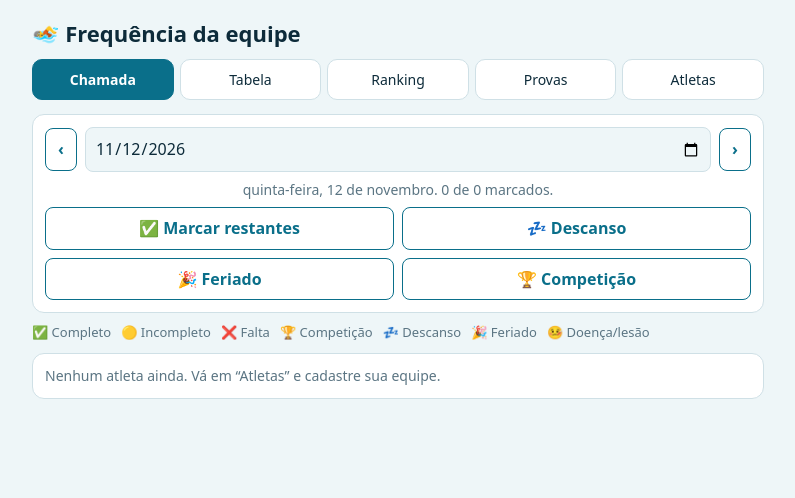
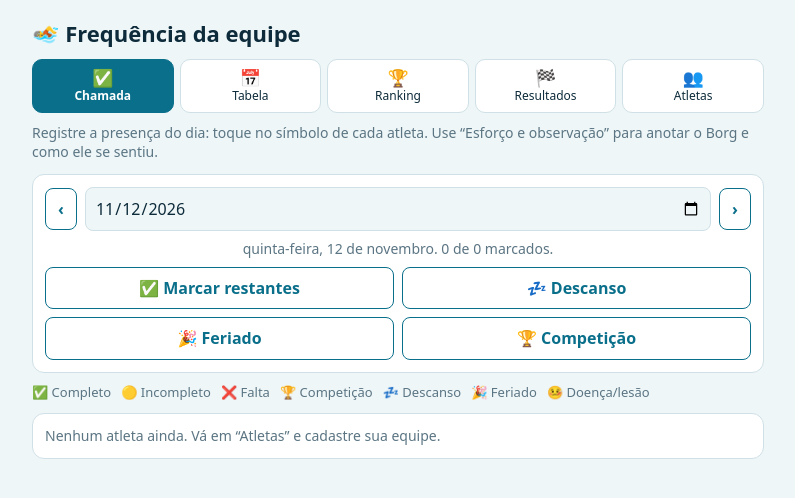
Before and after one commit to ViniGoulart95/frequ-ncia, a plain HTML site: page index.html in a window 1280 px wide. Shown: the whole page, without its empty margins (242-1037 px from the left). Drawn offline with Linux system fonts and the light colour scheme.

Commit message:
Add files via upload

```diff
--- a/index.html
+++ b/index.html
@@ -19,7 +19,7 @@ html{scroll-padding-top:env(safe-area-inset-top,0px)}
 body{margin:0 auto;background:var(--bg);color:var(--fg);font:16px/1.4 "Avenir Next",system-ui,-apple-system,"Segoe UI",sans-serif;max-width:760px;padding:12px 14px 40px}
 h1{font-size:22px;margin:6px 0 10px}
 nav{display:flex;gap:6px;margin-bottom:14px}
-nav button{flex:1;padding:10px 2px;border:1px solid var(--bd);background:var(--card);color:var(--fg);border-radius:10px;font:inherit;font-size:14px}
+nav button{flex:1;padding:7px 1px;border:1px solid var(--bd);background:var(--card);color:var(--fg);border-radius:10px;font:inherit;font-size:12px}
 nav button.on{background:var(--ac);color:var(--acfg);border-color:var(--ac);font-weight:600}
 .card{background:var(--card);border:1px solid var(--bd);border-radius:12px;padding:12px;margin-bottom:10px}
 input,select,textarea{font:inherit;color:var(--fg);background:var(--bg);border:1px solid var(--bd);border-radius:8px;padding:9px;width:100%}
@@ -79,7 +79,7 @@ function fp(p){return p===null?'-':p.toFixed(1).replace('.',',')+'%'}
 function cut(s,n){return s.length>n?s.slice(0,n-1)+'.':s}
 var tab='chamada',date=ds(new Date()),per='ano',year=new Date().getFullYear(),mon=date.slice(0,7),openId=null,viewId=null,backTab='atletas';
 var BL=['','Muito leve','Leve','Moderado','Um pouco forte','Forte','Forte','Muito forte','Muito forte','Quase máximo','Máximo'];
-var TABS=[['chamada','Chamada'],['tabela','Tabela'],['rank','Ranking'],['provas','Provas'],['atletas','Atletas']];
+var TABS=[['chamada','Chamada','✅'],['tabela','Tabela','📅'],['rank','Ranking','🏆'],['provas','Resultados','🏁'],['atletas','Atletas','👥']];
 
 function shift(n){var d=pd(date);d.setDate(d.getDate()+n);date=ds(d);render()}
 function setCode(id,k){var d=S.r[date]||(S.r[date]={});if(d[id]===k)delete d[id];else d[id]=k;if(!Object.keys(d).length)delete S.r[date];save();render()}
@@ -108,7 +108,7 @@ function histRows(id){
 function athleteView(){
   var a=S.a.find(function(x){return x.id===viewId});if(!a){tab='atletas';return ''}
   var r=stats(inPer).filter(function(x){return x.a.id===a.id})[0],ev=histRows(a.id);
-  var h='<div class="row" style="margin-bottom:10px"><button class="btn ghost" onclick="tab=backTab;render()">‹ Voltar</button><div class="name grow" style="margin:0;font-size:18px">'+esc(a.name)+'</div><button class="btn" onclick="pdfAthlete()">PDF</button></div>';
+  var h='<div class="row" style="margin-bottom:10px"><button class="btn ghost" onclick="tab=backTab;render()">‹ Voltar</button><div class="grow"><div class="name" style="margin:0;font-size:18px">'+esc(a.name)+'</div><div class="mut">'+catTxt(a.b)+'</div></div><button class="btn" onclick="pdfAthlete()">PDF</button></div>';
   h+='<div class="card"><div class="row"><select onchange="per=this.value;render()" style="flex:2">'+perOpts()+'</select><input type="number" value="'+year+'" style="flex:1" onchange="year=+this.value||year;render()"></div>';
   h+='<div style="margin-top:10px"><b>Frequência: '+fp(r.p)+'</b> &nbsp; <span class="mut">'+r.s.C+' ✅ '+r.s.I+' 🟡 '+r.s.F+' ❌ '+r.s.S+' 🤒</span></div>';
   h+='<div class="mut">Borg médio: '+(r.bm===null?'-':r.bm.toFixed(1).replace('.',','))+'</div></div>';
@@ -139,7 +139,18 @@ function pdfAthlete(){
     P.l(40,y+hh,555,y+hh);y+=hh});
   sharePDF(P.out(),'frequencia-'+a.name.toLowerCase().normalize('NFD').replace(/[\u0300-\u036f]/g,'').replace(/[^a-z0-9]+/g,'-')+'-'+(per==='ano'?year:year+'-T'+per)+'.pdf');
 }
-function addAthlete(){var el=document.getElementById('nm');var n=el.value.trim();if(!n)return;S.a.push({id:'a'+Date.now().toString(36)+Math.random().toString(36).slice(2,5),name:n});S.a.sort(function(x,y){return x.name.localeCompare(y.name,'pt-BR')});save();render()}
+var CATS=[[8,'Pré-mirim'],[9,'Mirim I'],[10,'Mirim II'],[11,'Petiz I'],[12,'Petiz II'],[13,'Infantil I'],[14,'Infantil II'],[15,'Juvenil I'],[16,'Juvenil II'],[17,'Júnior I'],[18,'Júnior II'],[19,'Júnior II']];
+function age(b,yr){return b?(yr||new Date().getFullYear())-Number(b.slice(0,4)):null}
+function catOf(b,yr){var a=age(b,yr);if(a===null||isNaN(a))return '';if(a<8)return 'Abaixo de 8 anos';if(a>=20)return 'Sênior';for(var i=0;i<CATS.length;i++)if(CATS[i][0]===a)return CATS[i][1];return ''}
+function catTxt(b,yr){var a=age(b,yr);return a===null||isNaN(a)?'':catOf(b,yr)+' · '+a+' anos'}
+var EA=null;
+function editA(id){var a=S.a.find(function(x){return x.id===id});EA={id:id,n:a.name,b:a.b||''};render();window.scrollTo(0,0)}
+function saveA(){if(!EA.n.trim())return alert('Informe o nome.');var a=S.a.find(function(x){return x.id===EA.id});a.name=EA.n.trim();a.b=EA.b||'';S.a.sort(function(x,y){return x.name.localeCompare(y.name,'pt-BR')});EA=null;save();render()}
+var TIPS={chamada:'Registre a presença do dia: toque no símbolo de cada atleta. Use “Esforço e observação” para anotar o Borg e como ele se sentiu.',tabela:'Quadro do mês: cada linha é um atleta e cada coluna um dia, com o % de frequência no final.',rank:'Os atletas mais assíduos do ano ou do trimestre. Toque num nome para ver o atleta.',atletas:'Cadastre seus atletas com a data de nascimento: a categoria é calculada sozinha. Toque em Histórico para ver cada um.'};
+function tipFor(){
+  if(tab==='provas'){if(F||EF||pview==='evento')return '';return pview==='geral'?'Evolução do tempo final de um atleta ao longo do ano e as melhores marcas dele.':'Cada competição é um evento: abra um para lançar os tempos e as parciais dos atletas.'}
+  return TIPS[tab]||''}
+function addAthlete(){var el=document.getElementById('nm');var n=el.value.trim();if(!n)return;S.a.push({id:'a'+Date.now().toString(36)+Math.random().toString(36).slice(2,5),name:n,b:(document.getElementById('nb')||{}).value||''});S.a.sort(function(x,y){return x.name.localeCompare(y.name,'pt-BR')});save();render()}
 function delAthlete(id){var a=S.a.find(function(x){return x.id===id});if(!confirm('Remover '+a.name+' e todo o histórico dele?'))return;S.a=S.a.filter(function(x){return x.id!==id});S.p=S.p.filter(function(r){return r.a!==id});for(var dt in S.r){delete S.r[dt][id];if(!Object.keys(S.r[dt]).length)delete S.r[dt]}for(var dn in S.n){delete S.n[dn][id];if(!Object.keys(S.n[dn]).length)delete S.n[dn]}save();render()}
 
 function stats(f){
@@ -330,7 +341,7 @@ function pTab(){
   if(F)return pForm();
   if(pview==='evento'&&S.e.some(function(e){return e.id===curE}))return pEvent();
   if(pview!=='geral')pview='lista';
-  return '<div class="g2" style="margin-bottom:10px"><button class="btn'+(pview==='lista'?'':' ghost')+'" onclick="pview=\'lista\';render()">Competições</button><button class="btn'+(pview==='geral'?'':' ghost')+'" onclick="pview=\'geral\';render()">Geral</button></div>'+(pview==='geral'?pGeral():pHome())}
+  return '<div class="g2" style="margin-bottom:10px"><button class="btn'+(pview==='lista'?'':' ghost')+'" onclick="pview=\'lista\';render()">Competições</button><button class="btn'+(pview==='geral'?'':' ghost')+'" onclick="pview=\'geral\';render()">Evolução</button></div>'+(pview==='geral'?pGeral():pHome())}
 function pHome(){
   var h='<button class="btn" style="width:100%;margin-bottom:10px" onclick="newE()">+ Adicionar evento</button>';
   if(!S.e.length)return h+'<div class="card mut">Nenhum evento ainda. Toque em “Adicionar evento” para cadastrar uma competição e depois lance os resultados dos atletas nela.</div>';
@@ -384,7 +395,7 @@ function pGeral(){
 
 /* ---------- Telas ---------- */
 function render(){
-  document.getElementById('nav').innerHTML=TABS.map(function(t){return '<button class="'+((tab==='atleta'?backTab:tab)===t[0]?'on':'')+'" onclick="tab=\''+t[0]+'\';render()">'+t[1]+'</button>'}).join('');
+  document.getElementById('nav').innerHTML=TABS.map(function(t){return '<button class="'+((tab==='atleta'?backTab:tab)===t[0]?'on':'')+'" onclick="tab=\''+t[0]+'\';render()"><span style="font-size:17px;display:block;line-height:1.25">'+t[2]+'</span>'+t[1]+'</button>'}).join('');
   var h='';
   if(tab==='chamada'){
     var lab=pd(date).toLocaleDateString('pt-BR',{weekday:'long',day:'numeric',month:'long'});
@@ -396,7 +407,7 @@ function render(){
     if(!S.a.length)h+='<div class="card mut">Nenhum atleta ainda. Vá em “Atletas” e cadastre sua equipe.</div>';
     S.a.forEach(function(a){
       var cur=dr[a.id];
-      h+='<div class="card"><div class="name" style="cursor:pointer" onclick="openAthlete(\''+a.id+'\')">'+esc(a.name)+' <span class="mut">›</span></div><div class="sym">'+KEYS.map(function(k){return '<button class="'+(cur===k?'on':'')+'" aria-label="'+SYM[k][1]+'" onclick="setCode(\''+a.id+'\',\''+k+'\')">'+SYM[k][0]+'</button>'}).join('')+'</div>'+detPanel(a)+'</div>';
+      h+='<div class="card"><div class="name" style="cursor:pointer" onclick="openAthlete(\''+a.id+'\')">'+esc(a.name)+(a.b?' <span class="mut" style="font-weight:400">· '+catOf(a.b)+'</span>':'')+' <span class="mut">›</span></div><div class="sym">'+KEYS.map(function(k){return '<button class="'+(cur===k?'on':'')+'" aria-label="'+SYM[k][1]+'" onclick="setCode(\''+a.id+'\',\''+k+'\')">'+SYM[k][0]+'</button>'}).join('')+'</div>'+detPanel(a)+'</div>';
     });
   }
   if(tab==='tabela'){
@@ -426,7 +437,7 @@ function render(){
     else{h+='<div class="card">';
       var medals=['🥇','🥈','🥉'];
       rows.forEach(function(r,i){
-        h+='<div class="rk" style="cursor:pointer" onclick="openAthlete(\''+r.a.id+'\')"><div class="pos">'+(r.p!==null&&i<3?medals[i]:i+1)+'</div><div class="grow"><div class="name" style="margin:0">'+esc(r.a.name)+'</div><div class="mut">'+r.s.C+' ✅ &nbsp;'+r.s.I+' 🟡 &nbsp;'+r.s.F+' ❌ &nbsp;'+r.s.P+' 🏆'+(r.s.S?' &nbsp;'+r.s.S+' 🤒':'')+(r.bm!==null?' &nbsp;Borg '+r.bm.toFixed(1).replace('.',','):'')+'</div>'+(r.p!==null?'<div class="bar"><i style="width:'+r.p+'%"></i></div>':'')+'</div><div class="pct">'+fp(r.p)+'</div></div>';
+        h+='<div class="rk" style="cursor:pointer" onclick="openAthlete(\''+r.a.id+'\')"><div class="pos">'+(r.p!==null&&i<3?medals[i]:i+1)+'</div><div class="grow"><div class="name" style="margin:0">'+esc(r.a.name)+(r.a.b?' <span class="mut" style="font-weight:400">· '+catOf(r.a.b)+'</span>':'')+'</div><div class="mut">'+r.s.C+' ✅ &nbsp;'+r.s.I+' 🟡 &nbsp;'+r.s.F+' ❌ &nbsp;'+r.s.P+' 🏆'+(r.s.S?' &nbsp;'+r.s.S+' 🤒':'')+(r.bm!==null?' &nbsp;Borg '+r.bm.toFixed(1).replace('.',','):'')+'</div>'+(r.p!==null?'<div class="bar"><i style="width:'+r.p+'%"></i></div>':'')+'</div><div class="pct">'+fp(r.p)+'</div></div>';
       });
       h+='</div><div class="mut">Completo vale 100%, incompleto 50% e falta 0%. Descanso, feriado, competição e doença/lesão não entram na conta.</div>';
     }
@@ -434,13 +445,14 @@ function render(){
   if(tab==='provas')h+=pTab();
   if(tab==='atleta')h+=athleteView();
   if(tab==='atletas'){
-    h+='<div class="card row"><input id="nm" placeholder="Nome do atleta" onkeydown="if(event.key===\'Enter\')addAthlete()"><button class="btn" onclick="addAthlete()">Adicionar</button></div>';
-    if(!S.a.length)h+='<div class="mut">Digite o nome e toque em Adicionar.</div>';
-    S.a.forEach(function(a){h+='<div class="card row"><div class="grow name" style="margin:0">'+esc(a.name)+'</div><button class="btn ghost" onclick="openAthlete(\''+a.id+'\')">Histórico</button><button class="btn ghost" onclick="delAthlete(\''+a.id+'\')">Remover</button></div>'});
+    if(EA){h+='<div class="card"><div class="name">Editar atleta</div><input value="'+esc(EA.n)+'" oninput="EA.n=this.value"><div class="mut" style="margin:8px 0 4px">Data de nascimento</div><input type="date" value="'+EA.b+'" onchange="EA.b=this.value"><div class="g2" style="margin-top:10px"><button class="btn ghost" onclick="EA=null;render()">Cancelar</button><button class="btn" onclick="saveA()">Salvar</button></div></div>'}
+    else{h+='<div class="card"><input id="nm" placeholder="Nome do atleta" onkeydown="if(event.key===\'Enter\')addAthlete()"><div class="mut" style="margin:8px 0 4px">Data de nascimento (define a categoria)</div><input id="nb" type="date"><button class="btn" style="width:100%;margin-top:10px" onclick="addAthlete()">Adicionar atleta</button></div>'}
+    if(!S.a.length)h+='<div class="mut">Cadastre seus atletas acima.</div>';
+    S.a.forEach(function(a){h+='<div class="card"><div class="name" style="margin:0">'+esc(a.name)+'</div><div class="mut">'+(a.b?catTxt(a.b)+' · nasc. '+dbr(a.b):'Sem data de nascimento. Toque em Editar para informar.')+'</div><div style="display:grid;grid-template-columns:repeat(3,1fr);gap:6px;margin-top:8px"><button class="btn ghost" onclick="openAthlete(\''+a.id+'\')">Histórico</button><button class="btn ghost" onclick="editA(\''+a.id+'\')">Editar</button><button class="btn ghost" onclick="delAthlete(\''+a.id+'\')">Remover</button></div></div>'});
     h+='<div class="card" style="margin-top:18px"><div class="name">Backup</div><div class="mut" style="margin-bottom:8px">Seus dados ficam só neste aparelho. Copie o backup de vez em quando e guarde em Notas.</div><button class="btn" onclick="copyBk()">Copiar backup</button><div id="msg" class="mut" style="margin-top:8px"></div>';
     h+='<textarea id="rs" rows="3" style="margin-top:12px" placeholder="Para restaurar, cole o backup aqui"></textarea><div style="margin-top:8px"><button class="btn ghost" onclick="restore()">Restaurar</button></div></div>';
   }
-  document.getElementById('main').innerHTML=h;
+  var tp=tipFor();document.getElementById('main').innerHTML=(tp?'<div class="mut" style="margin:-4px 0 12px">'+tp+'</div>':'')+h;
 }
 function copyBk(){var t=JSON.stringify(S),m=document.getElementById('msg');
   function fb(){var ta=document.createElement('textarea');ta.value=t;document.body.appendChild(ta);ta.select();try{document.execCommand('copy');m.textContent='Backup copiado.'}catch(e){m.textContent='Não foi possível copiar.'}ta.remove()}
--- a/sw.js
+++ b/sw.js
@@ -1,4 +1,4 @@
-const C='freq-natacao-v5';
+const C='freq-natacao-v6';
 const FILES=['./','./index.html','./manifest.webmanifest','./icon-192.png','./icon-512.png','./apple-touch-icon.png'];
 self.addEventListener('install',e=>{e.waitUntil(caches.open(C).then(c=>c.addAll(FILES)));self.skipWaiting()});
 self.addEventListener('activate',e=>{e.waitUntil(caches.keys().then(k=>Promise.all(k.filter(x=>x!==C).map(x=>caches.delete(x)))).then(()=>self.clients.claim()))});
```
